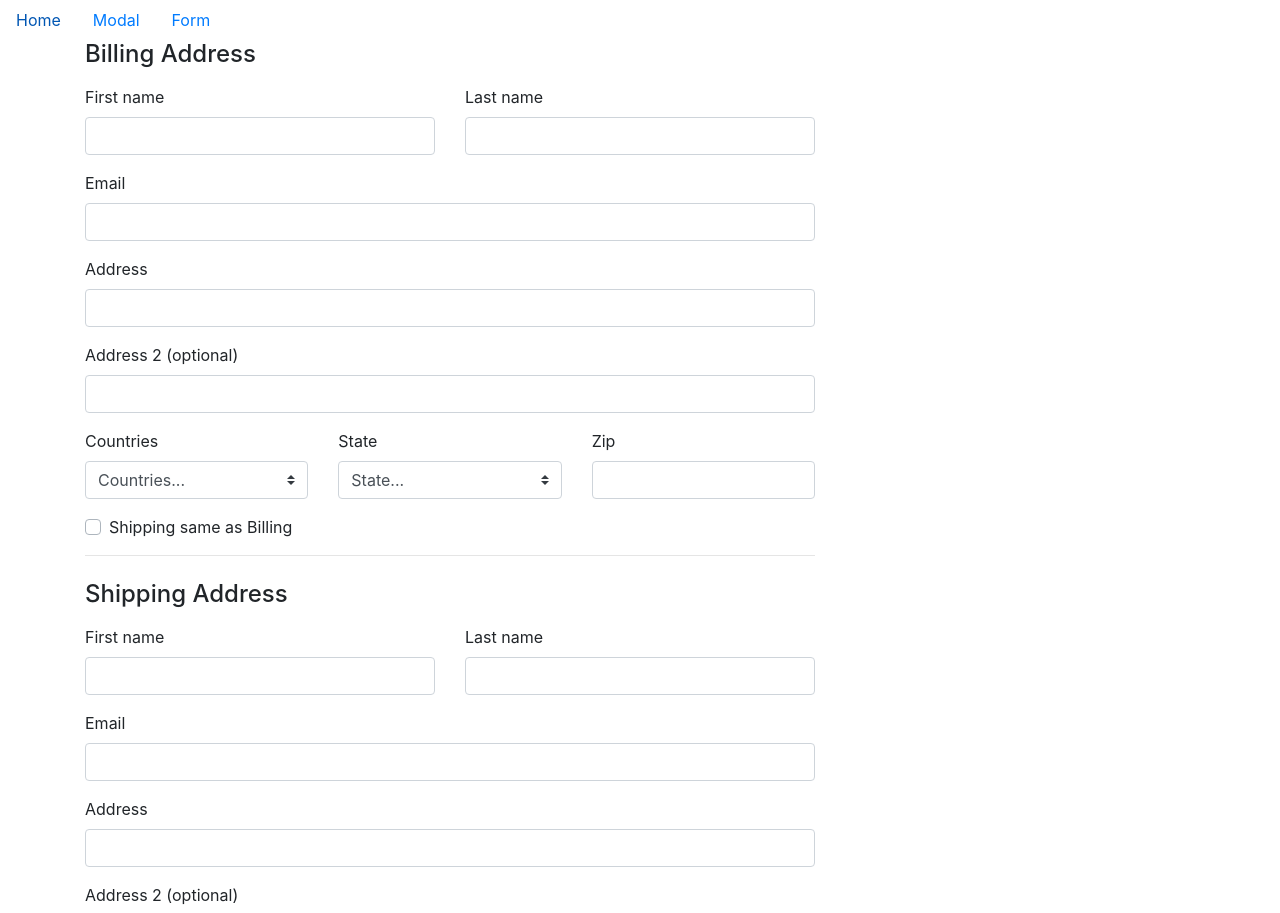
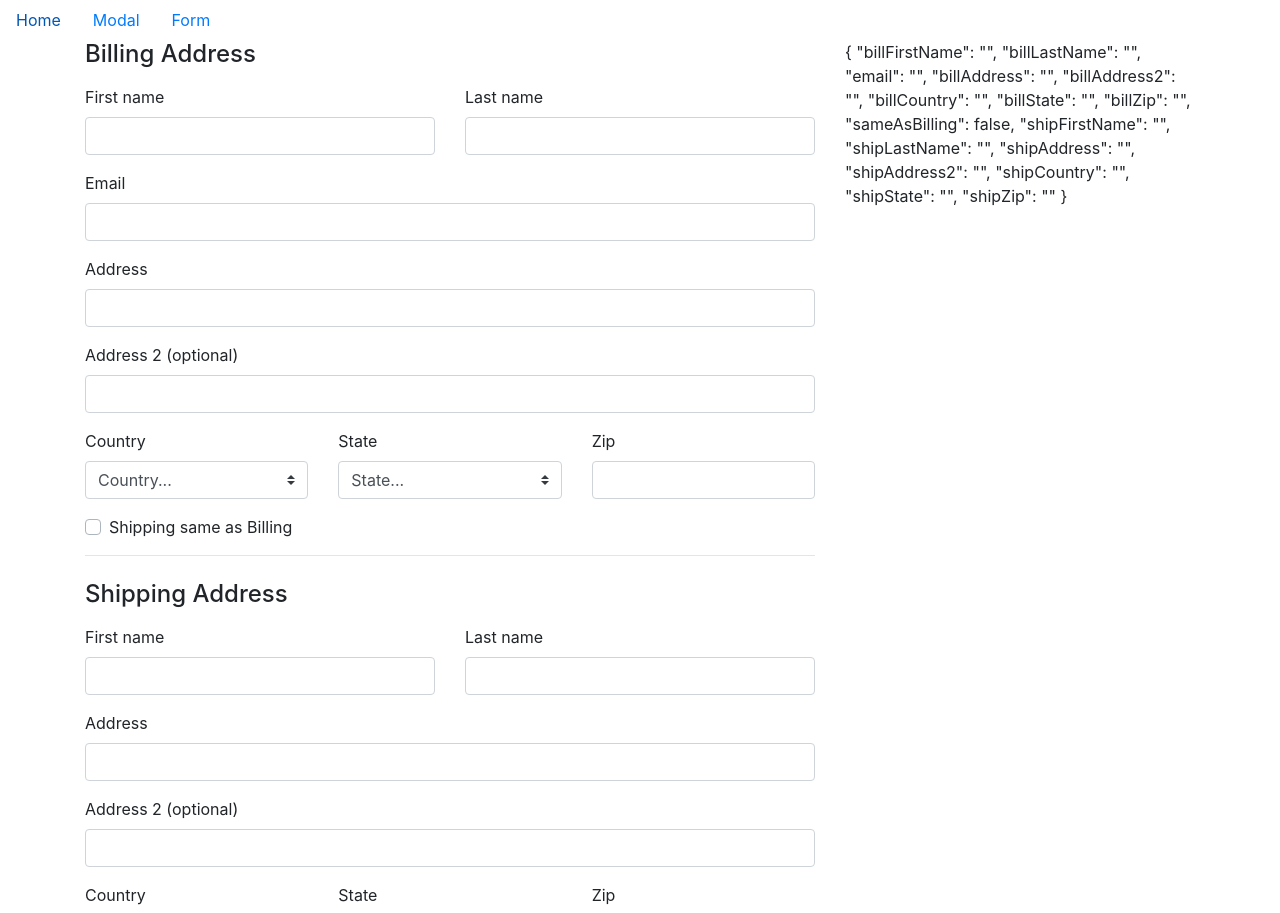
Before and after one commit to pferlito/react-examples, a React (Create React App) app: page /form in a window 1280 px wide. Shown: the top 913 px of the page. Built offline with nearby package versions, Linux system fonts and the light colour scheme; the HTML template or start-up script is replaced by a standard one.

Commit message:
More work on shipping address form.

```diff
--- a/src/routes/FormPage.js
+++ b/src/routes/FormPage.js
@@ -56,7 +56,7 @@ function BillingForm({state,handleChange}) {
       <Row>
         <Col md={6} className="mb-3">
           <TextField
-            id="firstName"
+            id="billFirstName"
             label="First name"
             state={state}
             handleChange={handleChange}
@@ -64,7 +64,7 @@ function BillingForm({state,handleChange}) {
         </Col>
         <Col md={6} className="mb-3">
           <TextField
-            id="lastName"
+            id="billLastName"
             label="Last name"
             state={state}
             handleChange={handleChange}
@@ -84,7 +84,7 @@ function BillingForm({state,handleChange}) {
       <Row>
         <Col className="mb-3">
           <TextField
-            id="address"
+            id="billAddress"
             label="Address"
             state={state}
             handleChange={handleChange}
@@ -94,7 +94,7 @@ function BillingForm({state,handleChange}) {
       <Row>
         <Col className="mb-3">
           <TextField
-            id="address2"
+            id="billAddress2"
             label="Address 2 (optional)"
             state={state}
             handleChange={handleChange}
@@ -104,8 +104,8 @@ function BillingForm({state,handleChange}) {
       <Row>
         <Col md={4} className="mb-3">
           <CustomSelect
-            id="countries"
-            label="Countries"
+            id="billCountry"
+            label="Country"
             state={state}
             handleChange={handleChange}
             options={countries}
@@ -121,7 +121,7 @@ function BillingForm({state,handleChange}) {
         </Col>
         <Col md={4} className="mb-3">
           <TextField
-            id="zip"
+            id="billZip"
             label="Zip"
             state={state}
             handleChange={handleChange}
@@ -132,17 +132,103 @@ function BillingForm({state,handleChange}) {
   );
 }
 
+function ShippingForm({state,handleChange}) {
+  const countries = [{
+    code: 'US',
+    label: 'United States'
+  }];
+  return (
+    <Fragment>
+      <h4 className="mb-3">Shipping Address</h4>
+      <Row>
+        <Col md={6} className="mb-3">
+          <TextField
+            id="shipFirstName"
+            label="First name"
+            state={state}
+            handleChange={handleChange}
+          />
+        </Col>
+        <Col md={6} className="mb-3">
+          <TextField
+            id="shipLastName"
+            label="Last name"
+            state={state}
+            handleChange={handleChange}
+          />
+        </Col>
+      </Row>
+      <Row>
+        <Col className="mb-3">
+          <TextField
+            id="shipAddress"
+            label="Address"
+            state={state}
+            handleChange={handleChange}
+          />
+        </Col>
+      </Row>
+      <Row>
+        <Col className="mb-3">
+          <TextField
+            id="shipAddress2"
+            label="Address 2 (optional)"
+            state={state}
+            handleChange={handleChange}
+          />
+        </Col>
+      </Row>
+      <Row>
+        <Col md={4} className="mb-3">
+          <CustomSelect
+            id="shipCountry"
+            label="Country"
+            state={state}
+            handleChange={handleChange}
+            options={countries}
+          />
+        </Col>
+        <Col md={4} className="mb-3">
+          <label htmlFor="state">State</label>
+          <select className="custom-select"
+                  id="shipState"
+                  onChange={handleChange}>
+            <option value="">State...</option>
+            <option>California</option>
+          </select>
+        </Col>
+        <Col md={4} className="mb-3">
+          <TextField
+            id="shipZip"
+            label="Zip"
+            state={state}
+            handleChange={handleChange}
+          />
+        </Col>
+      </Row>
+    </Fragment>
+  );
+}
+
+
 function FormPage() {
   const [state, setState] = useState({
-    firstName: '',
-    lastName: '',
+    billFirstName: '',
+    billLastName: '',
     email: '',
-    address: '',
-    address2: '',
-    country: '',
-    state: '',
-    zip: '',
-    sameAsBilling: false
+    billAddress: '',
+    billAddress2: '',
+    billCountry: '',
+    billState: '',
+    billZip: '',
+    sameAsBilling: false,
+    shipFirstName: '',
+    shipLastName: '',
+    shipAddress: '',
+    shipAddress2: '',
+    shipCountry: '',
+    shipState: '',
+    shipZip: '',
   });
 
   function handleChange(e) {
@@ -154,6 +240,7 @@ function FormPage() {
   }
 
   return (
+    <Fragment>
       <Container>
         <Row>
           <Col md={{span: 8, order: 1}}>
@@ -169,21 +256,19 @@ function FormPage() {
                 state={state}
                 handleChange={toggleValue}
               />
-            <hr className="mb-4" />
-            <h4 className="mb-3">Shipping Address</h4>
-            <BillingForm
+              <hr className="mb-4"/>
+              {!state.sameAsBilling && <ShippingForm
                 state={state}
                 handleChange={handleChange}
-            />
+              />}
             </form>
           </Col>
-      </Row>
-      <Row>
-        <Col>
-          {JSON.stringify(state)}
+          <Col md={{span: 4, order: 2}}>
+            <p>{JSON.stringify(state, null, 2)}</p>
           </Col>
         </Row>
       </Container>
+    </Fragment>
   );
 }
 
```
Lines whose indentation alone changed are shown as unchanged.
